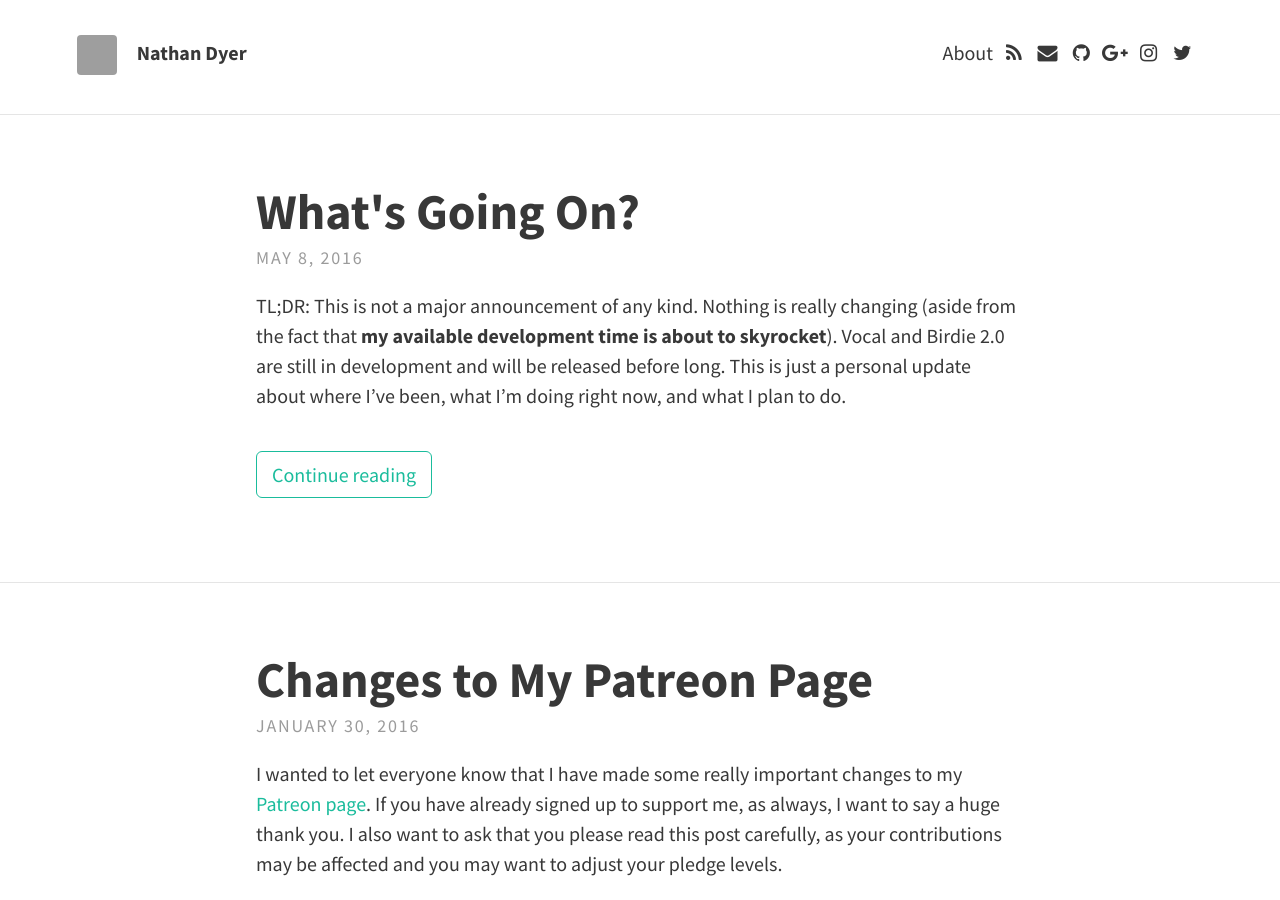
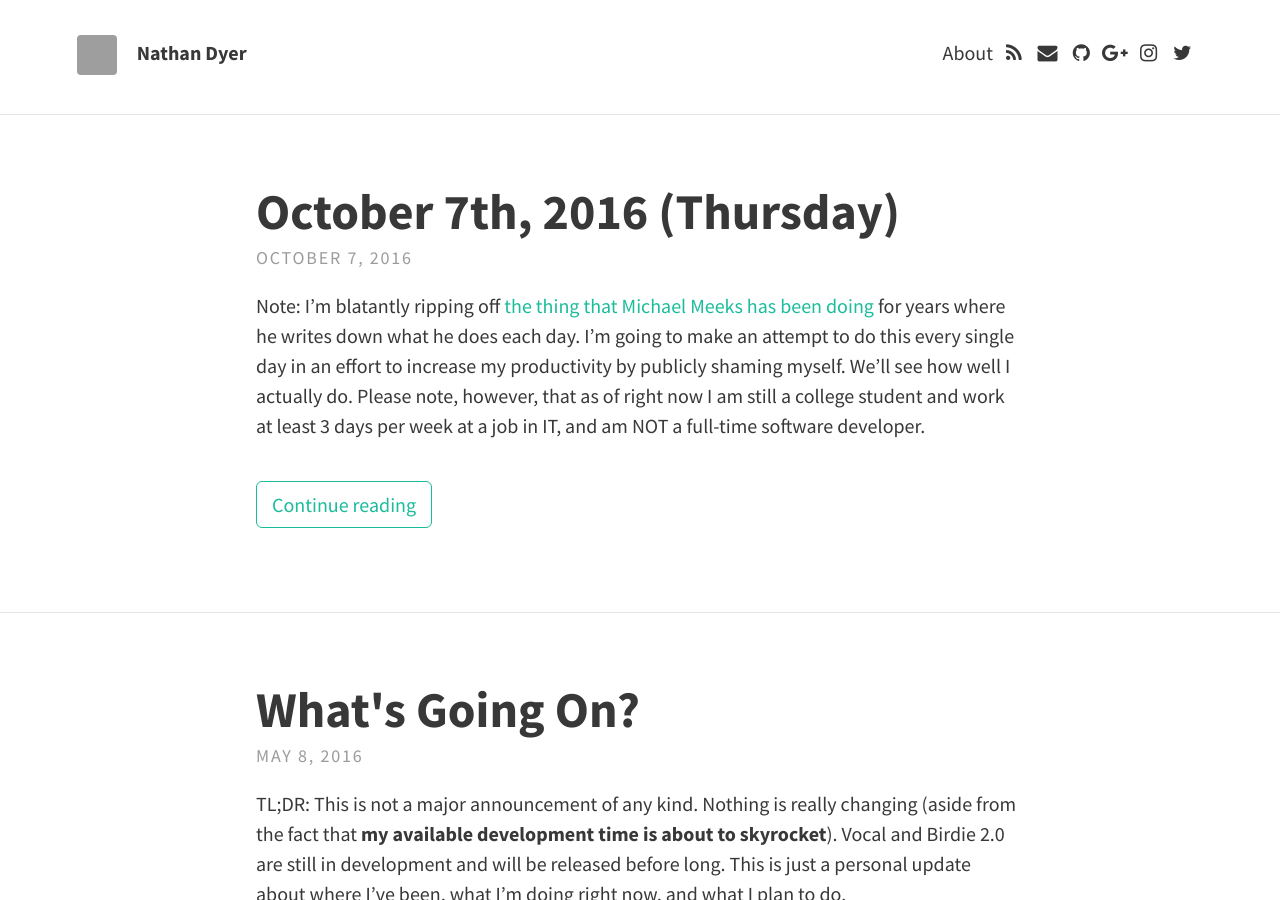
Before and after one commit to nathandyer/nathandyer.github.io, a Jekyll site: the page built from index.html, in a window 1280 px wide and 900 px high. Built offline with Jekyll 4.4.1, drawn with Linux system fonts in a browser that asks for light colours; nearby versions of some CDN libraries; the list of posts is cut into pages by our own code; grey boxes are pictures that could not be loaded.

Commit message:
Updated site.

```diff
--- a/_config.yml
+++ b/_config.yml
@@ -41,7 +41,7 @@ theme:
   # Scripts
   google_analytics: # Tracking ID, e.g. "UA-000000-01"
   disqus_shortname:
-  katex: true # Enable if using math markup
+  katex: false
 
   # Localization strings
   str_follow_on: "Follow on"
@@ -67,3 +67,5 @@ markdown: kramdown
 sass:
   sass_dir: _sass
   style: :compressed
+
+gems: [jekyll-paginate]
--- /dev/null
+++ b/_posts/2016-10-7-log.md
@@ -0,0 +1,17 @@
+---
+layout: post
+title: October 7th, 2016 (Thursday)
+---
+
+Note: I'm blatantly ripping off [the thing that Michael Meeks has been doing](https://people.gnome.org/~michael/blog/) for years where he writes down what he does each day. I'm going to make an  attempt to do this every single day in an effort to increase my productivity by publicly shaming myself. We'll see how well I actually do. Please note, however, that as of right now I am still a college student and work at least 3 days per week at a job in IT, and am NOT a full-time software developer.
+
+* Up and at em
+* Email
+* Work (confirmed a problem and solution that I have been chasing for weeks now!)
+* Off work early due to homecoming
+* Grocery shopping
+* Spent a couple hours editing a video to show the coding club students on Monday
+* Fixed the ugly toolbar on the episode pane in Vocal
+* Fixed the alignment of several labels which were driving me bonkers
+* Made the search popover in Vocal much, much more responsive
+* Ending the day by reading more in Ron Chernow's _Hamilton_
```
